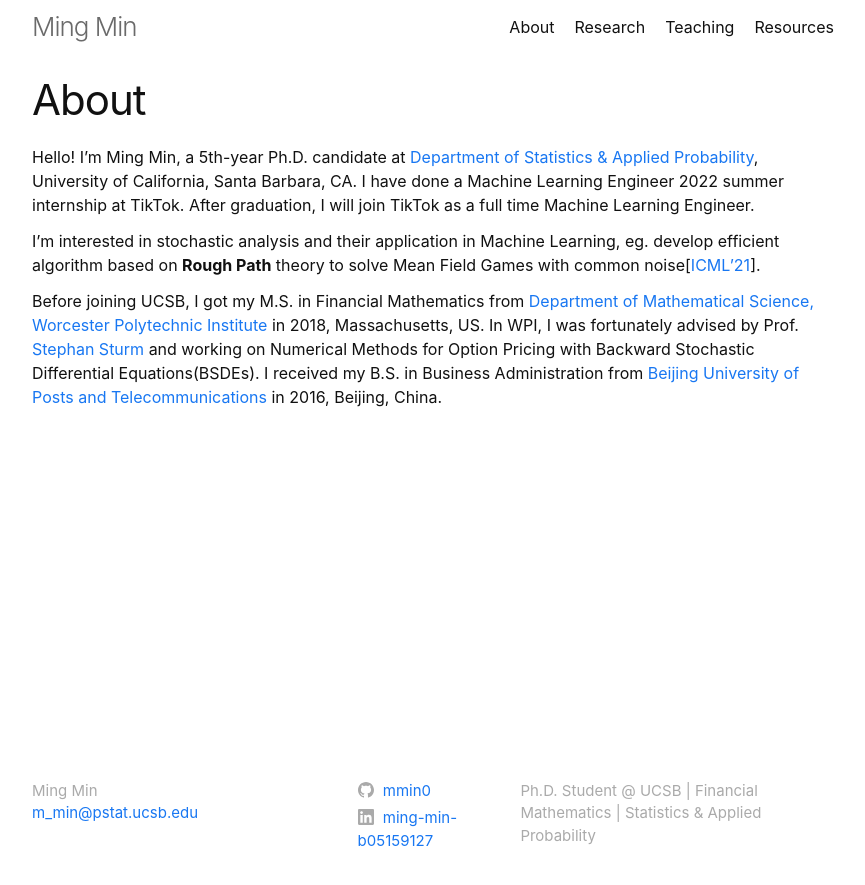
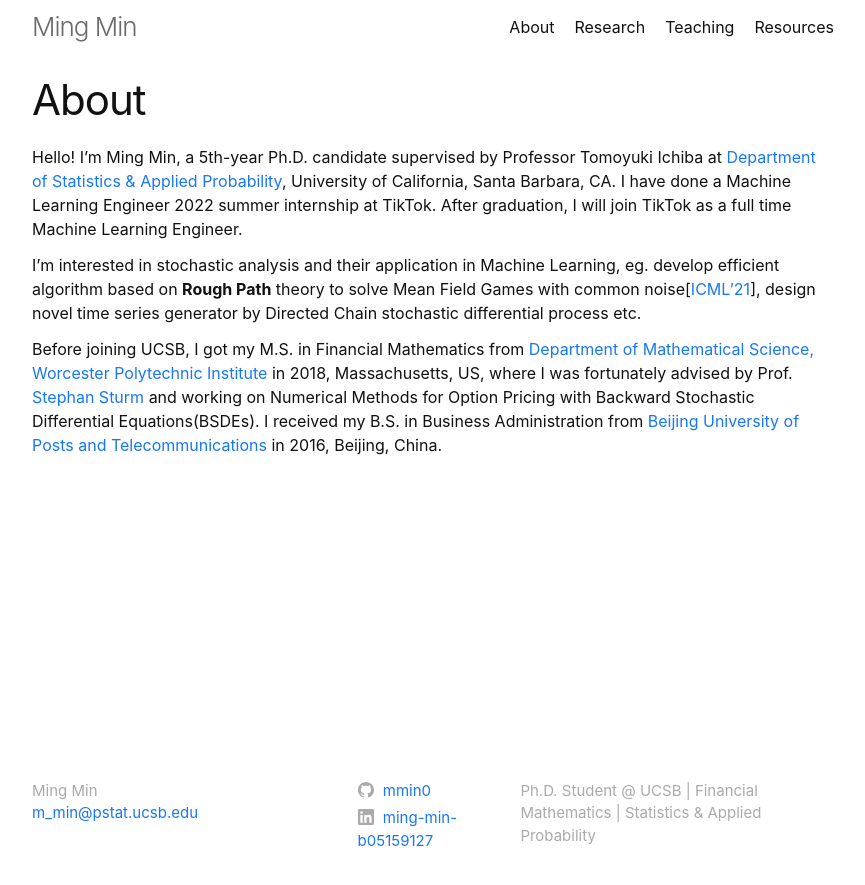
Before and after one commit to mmin0/mmin0.github.io, a Jekyll site: the page built from index.md, in a window 1280 px wide. Shown: the top 885 px of the page, without its empty margins (207-1072 px from the left). Built offline with Jekyll 4.4.1, drawn with Linux system fonts in a browser that asks for light colours.

Commit message:
Update index.md

```diff
--- a/index.md
+++ b/index.md
@@ -3,8 +3,8 @@ layout: page
 title: About
 ---
 
-Hello! I’m Ming Min, a 5th-year Ph.D. candidate at [Department of Statistics & Applied Probability](http://www.pstat.ucsb.edu), University of California, Santa Barbara, CA. I have done a Machine Learning Engineer 2022 summer internship at TikTok. After graduation, I will join TikTok as a full time Machine Learning Engineer.
+Hello! I’m Ming Min, a 5th-year Ph.D. candidate supervised by Professor Tomoyuki Ichiba at [Department of Statistics & Applied Probability](http://www.pstat.ucsb.edu), University of California, Santa Barbara, CA. I have done a Machine Learning Engineer 2022 summer internship at TikTok. After graduation, I will join TikTok as a full time Machine Learning Engineer.
 
-I'm interested in stochastic analysis and their application in Machine Learning, eg. develop efficient algorithm based on **Rough Path** theory to solve Mean Field Games with common noise\[[ICML'21](http://proceedings.mlr.press/v139/min21a.html)\]. <!-- For more details, please check my [CV](cv-2021.pdf). -->
+I'm interested in stochastic analysis and their application in Machine Learning, eg. develop efficient algorithm based on **Rough Path** theory to solve Mean Field Games with common noise\[[ICML'21](http://proceedings.mlr.press/v139/min21a.html)\], design novel time series generator by Directed Chain stochastic differential process etc. <!-- For more details, please check my [CV](cv-2021.pdf). -->
 
-Before joining UCSB, I got my M.S. in Financial Mathematics from [Department of Mathematical Science, Worcester Polytechnic Institute](https://www.wpi.edu/academics/departments/mathematical-sciences) in 2018, Massachusetts, US. In WPI, I was fortunately advised by Prof. [Stephan Sturm](http://users.wpi.edu/~ssturm/) and working on Numerical Methods for Option Pricing with Backward Stochastic Differential Equations(BSDEs). I received my B.S. in Business Administration from [Beijing University of Posts and Telecommunications](https://english.bupt.edu.cn) in 2016, Beijing, China.
+Before joining UCSB, I got my M.S. in Financial Mathematics from [Department of Mathematical Science, Worcester Polytechnic Institute](https://www.wpi.edu/academics/departments/mathematical-sciences) in 2018, Massachusetts, US, where I was fortunately advised by Prof. [Stephan Sturm](http://users.wpi.edu/~ssturm/) and working on Numerical Methods for Option Pricing with Backward Stochastic Differential Equations(BSDEs). I received my B.S. in Business Administration from [Beijing University of Posts and Telecommunications](https://english.bupt.edu.cn) in 2016, Beijing, China.
```
